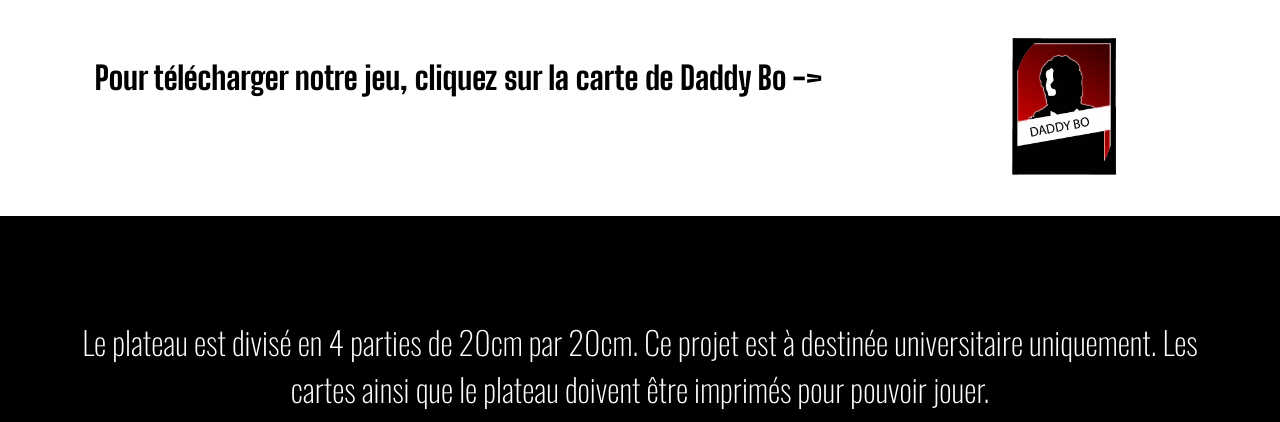
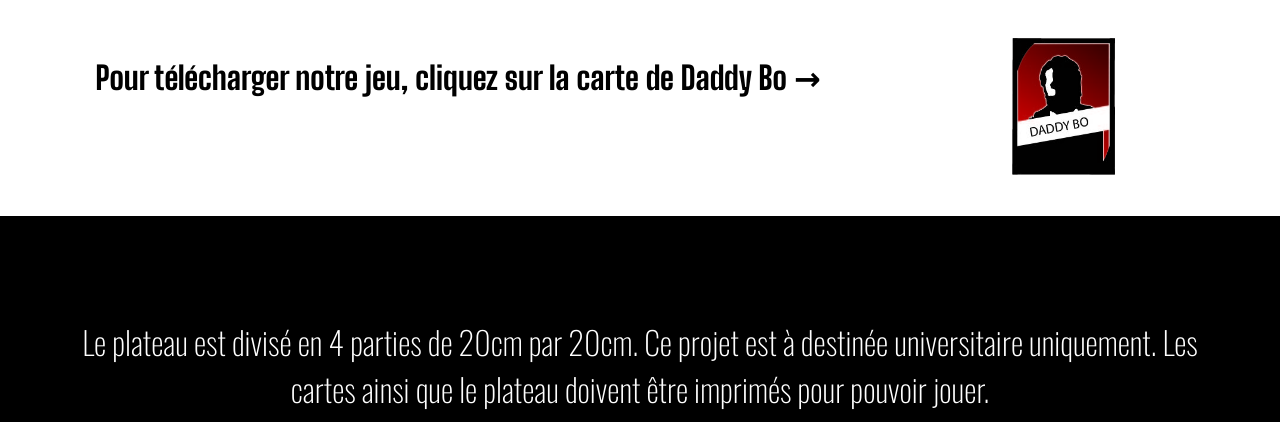
Before and after one commit to cyberspacet/cluebdx.github.io, a plain HTML site: page index.html in a window 1280 px wide. Shown: the part 215-637 px from the top of the page. Drawn offline with nearby package versions, Linux system fonts and the light colour scheme.

Commit message:
Update index.html

```diff
--- a/index.html
+++ b/index.html
@@ -11,7 +11,7 @@
         </header>
         <br/><br/>
             <div id="img">
-                <h1>Pour télécharger notre jeu, cliquez sur la carte de Daddy Bo -></h1>
+                <h1>Pour télécharger notre jeu, cliquez sur la carte de Daddy Bo →</h1>
                 <a href="download/cluebdx.zip" download="cluebdx.zip"><img src="img/Borel.jpg" width="60%" alt="Cartes a télécharger"/></a>
             </div>
         <br/><br/>
```
